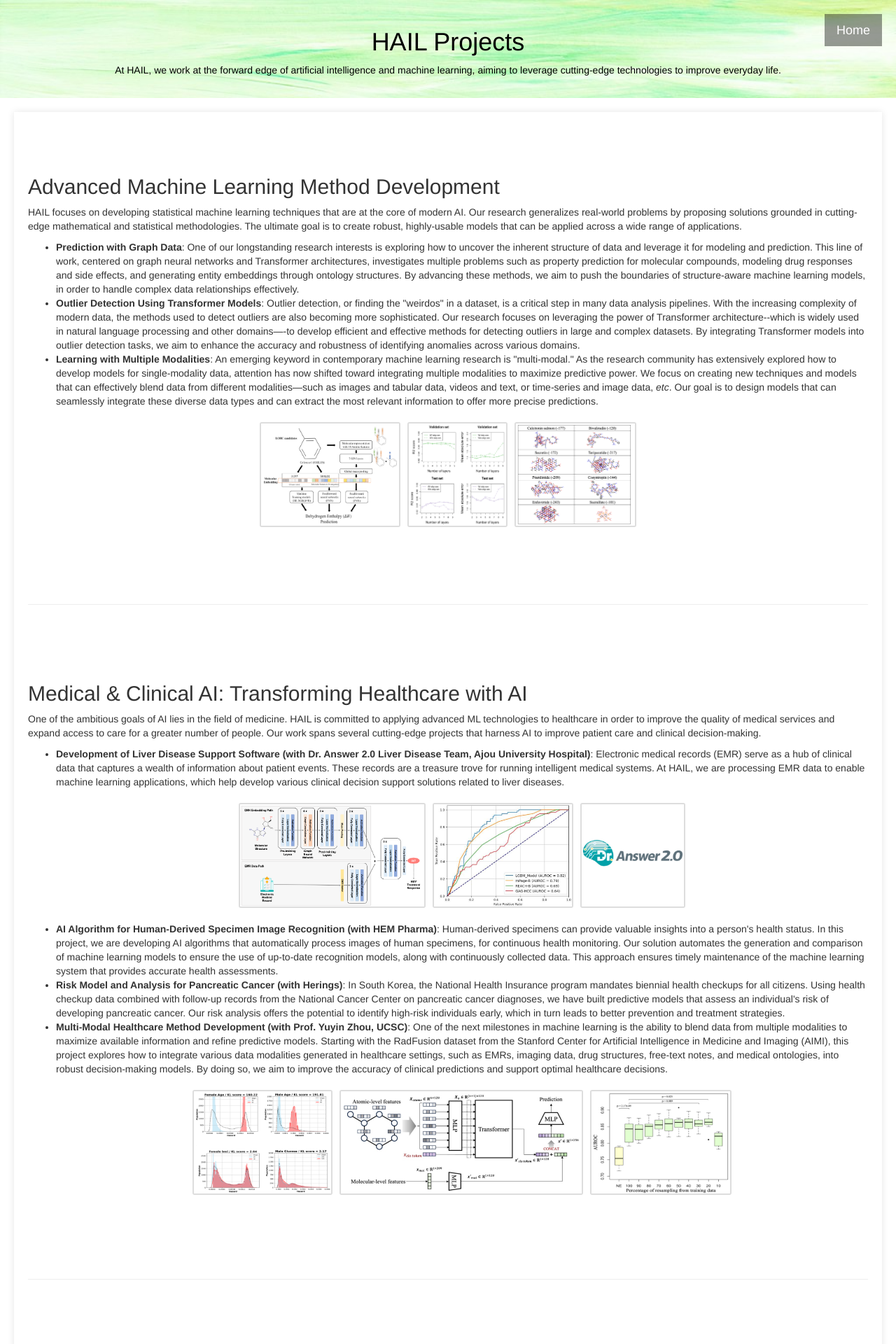
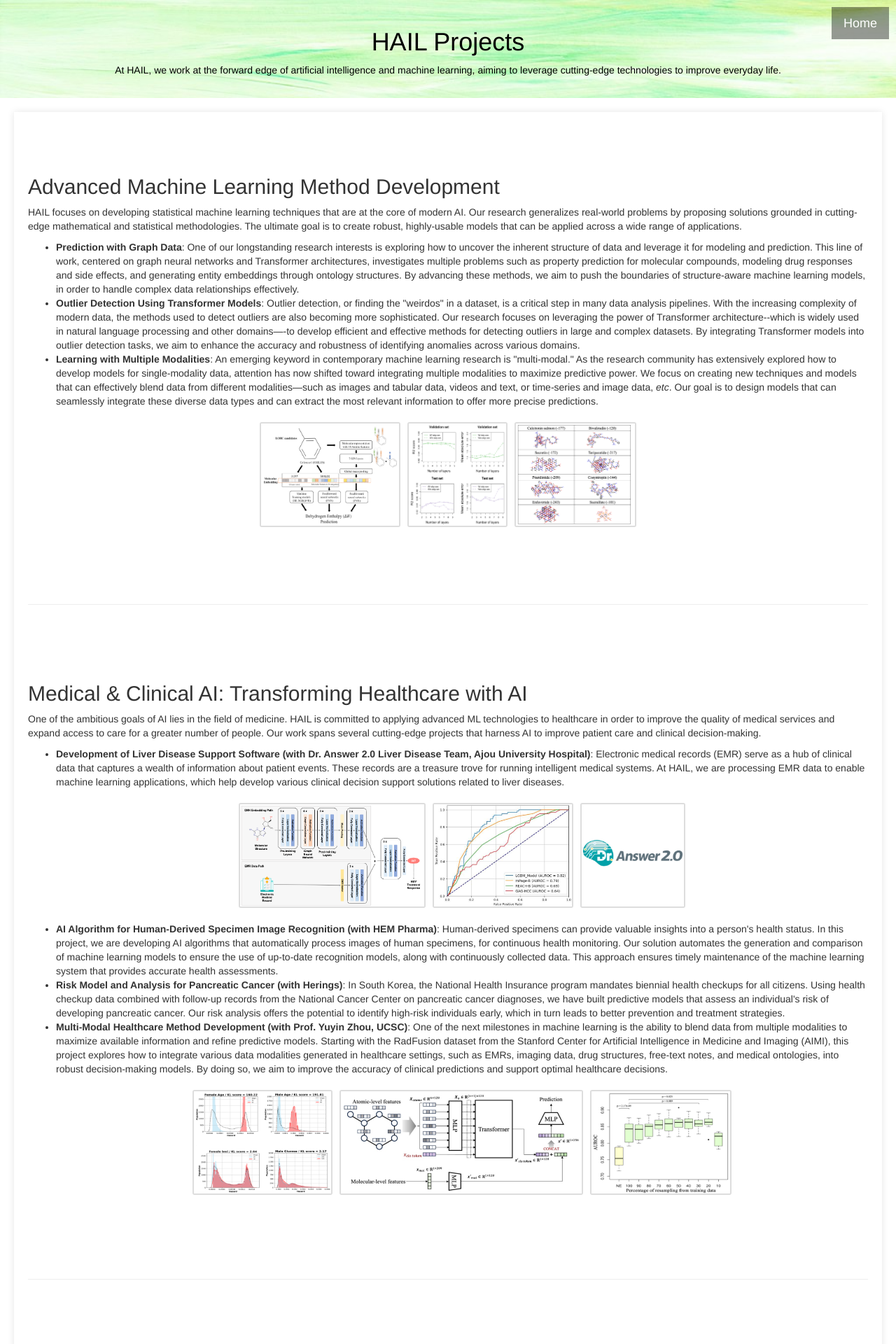
Before and after one commit to nth221/nth221.github.io, a Jekyll site: the page pages/projects.html, which Jekyll copies as it is, in a window 1280 px wide. Shown: the top 1920 px of the page at 70% size. Built offline with Jekyll 4.4.1, drawn with Linux system fonts in a browser that asks for light colours; nearby versions of some CDN libraries; library files that are not in the unit come from our copies.

Commit message:
modified:   pages/projects.html

```diff
--- a/pages/projects.html
+++ b/pages/projects.html
@@ -148,7 +148,7 @@
             <h1>HAIL Projects</h1>
             <p>At HAIL, we work at the forward edge of artificial intelligence and machine learning, aiming to leverage cutting-edge technologies to improve everyday life.</p>
         </div>
-        <a id="home-button" href="https://hail.handong.edu/" class="btn btn-dark btn-lg pull-right" style="position: absolute; right: 20px; top: 20px;">Home</a>
+        <a id="home-button" href="https://hail.handong.edu/" class="btn btn-dark btn-lg pull-right" style="position: absolute; right: 10px; top: 10px;">Home</a>
 <!--
 	<a id="menu-toggle" href="#" class="btn btn-dark btn-lg toggle"><i class="fa fa-bars"></i></a>
 	<nav id="sidebar-wrapper">
```
